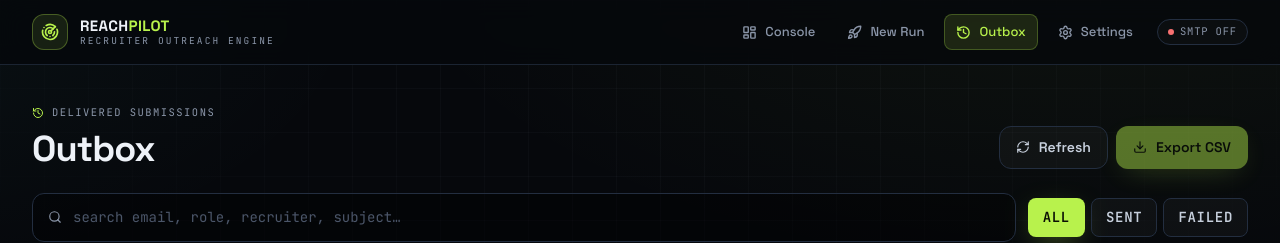
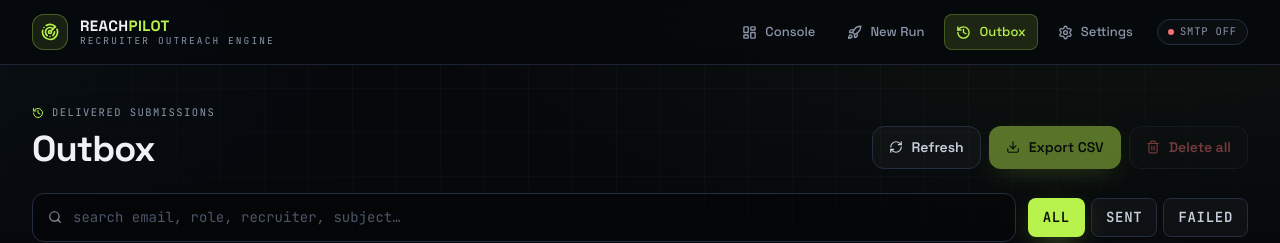
Before and after one commit to ShubhamKumar1729/ReachPilot, a Next.js app: page /history in a window 1280 px wide. Shown: the top 243 px of the page. Built offline with nearby package versions, Linux system fonts and the light colour scheme; no server answers; the database is empty.

Commit message:
History: Delete all button (DELETE /api/sent clears the whole outbox, with confirm)
Co-authored-by: arena-agent <297053741+arena-agent@users.noreply.github.com>

```diff
--- a/src/app/api/sent/route.ts
+++ b/src/app/api/sent/route.ts
@@ -15,3 +15,16 @@
     );
   }
 }
+
+export async function DELETE() {
+  try {
+    const col = await sentCol();
+    const res = await col.deleteMany({});
+    return Response.json({ ok: true, deleted: res.deletedCount });
+  } catch (err) {
+    return Response.json(
+      { ok: false, error: err instanceof Error ? err.message : "Failed" },
+      { status: 500 }
+    );
+  }
+}
--- a/src/app/history/page.tsx
+++ b/src/app/history/page.tsx
@@ -41,6 +41,25 @@
   const del = async (id: string) => {
     await fetch(`/api/sent/${id}`, { method: "DELETE" }).catch(() => undefined);
     load();
+  };
+
+  const [deletingAll, setDeletingAll] = useState(false);
+  const delAll = async () => {
+    if (deletingAll) return;
+    if (!rows.length) return;
+    if (
+      !confirm(
+        `Delete ALL ${rows.length} outbox record(s)? This cannot be undone.`
+      )
+    )
+      return;
+    setDeletingAll(true);
+    try {
+      await fetch("/api/sent", { method: "DELETE" });
+      load();
+    } finally {
+      setDeletingAll(false);
+    }
   };
 
   const filtered = useMemo(() => {
@@ -92,6 +111,13 @@
           </button>
           <button onClick={exportCsv} disabled={filtered.length === 0} className="btn btn-acid !px-4 !py-2.5 text-[13px]">
             <Download size={14} /> Export CSV
+          </button>
+          <button
+            onClick={delAll}
+            disabled={rows.length === 0 || deletingAll}
+            className="btn btn-ghost !px-4 !py-2.5 text-[13px] !text-redX"
+          >
+            <Trash2 size={14} /> {deletingAll ? "Deleting…" : "Delete all"}
           </button>
         </div>
       </div>
```
